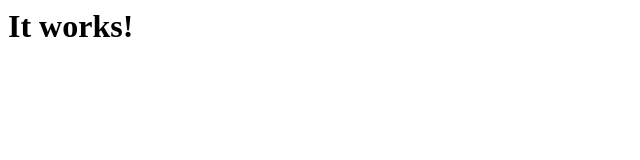
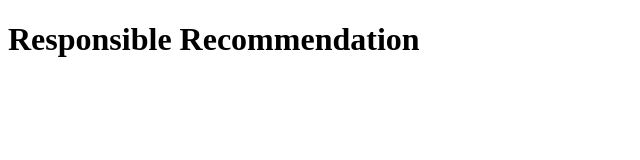
Before and after one commit to FAccTRec/FAccTRec.github.io, a plain HTML site: page index.html in a window 1280 px wide. Shown: the whole page, without its empty margins (0-640 px from the left). Drawn offline with Linux system fonts and the light colour scheme.

Commit message:
redirection

```diff
--- a/index.html
+++ b/index.html
@@ -1 +1,11 @@
-<html><body><h1>It works!</h1></body></html>
+<!DOCTYPE html>
+<html lang="en">
+<head>
+<meta charset="uft-8">
+<meta http-equiv="refresh" content="1;URL=/fatrec2018/">
+<title>Responsible Recommendation</title>
+</head>
+<body>
+<H1>Responsible Recommendation</H1>
+</body>
+</html>
```
